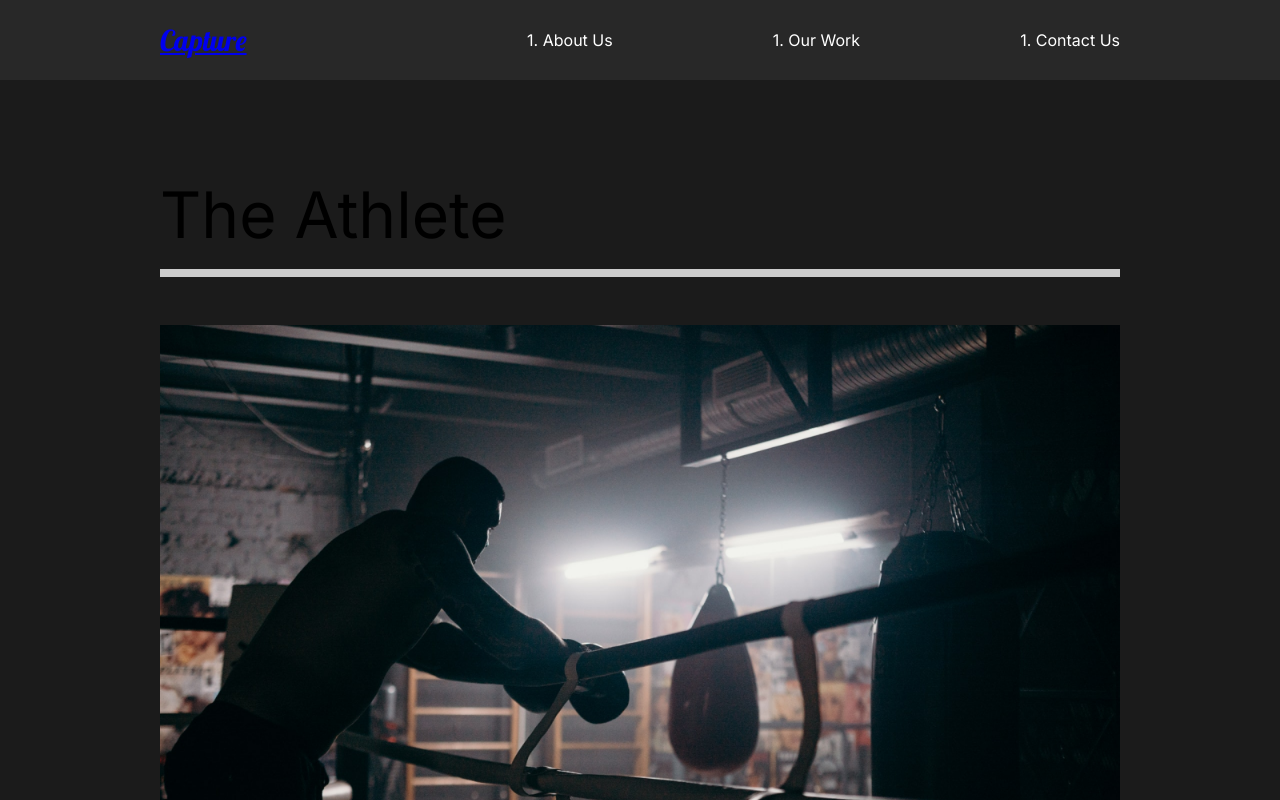
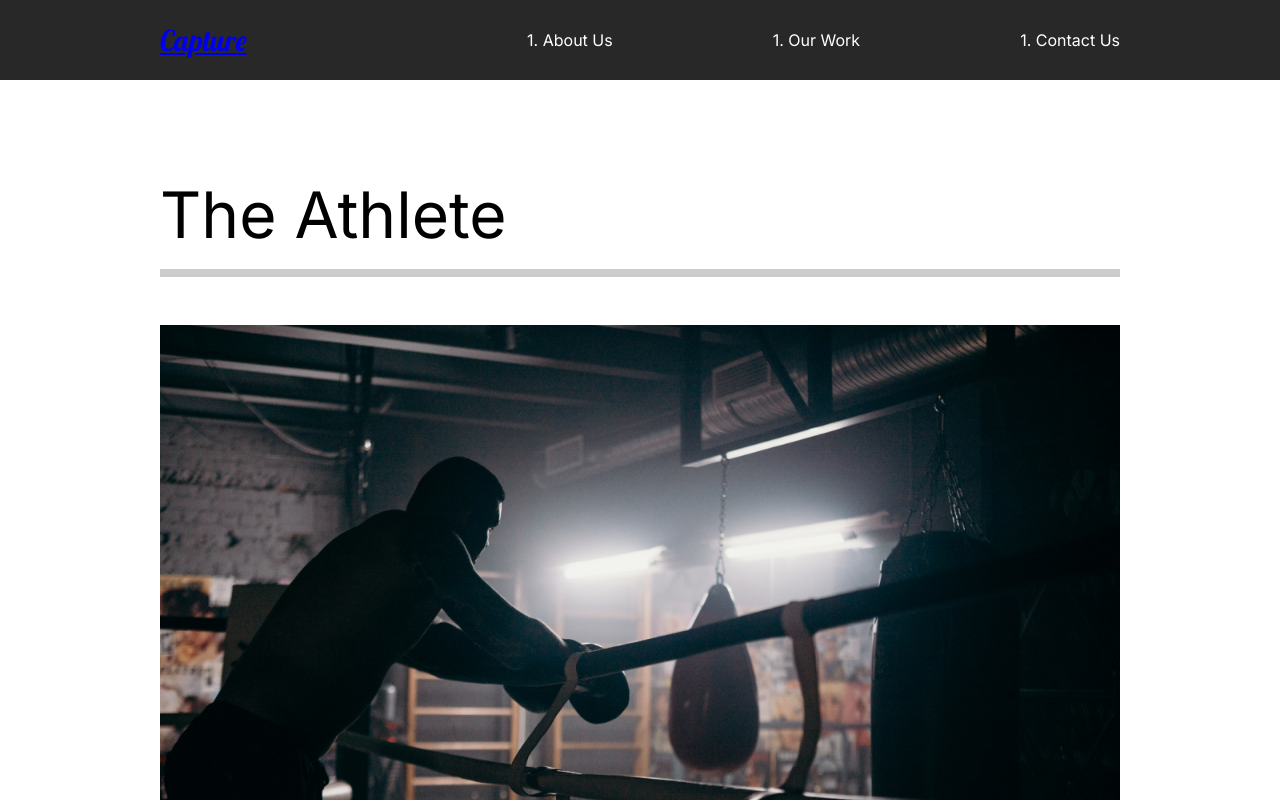
Before and after one commit to JPMurdie/dev-ed-capture-project, a React (Create React App) app: page /ourwork in a window 1280 px wide. Shown: the top 800 px of the page. Built offline with nearby package versions, Linux system fonts and the light colour scheme.

Commit message:
Animated page transitions on all pages with framer motion. Created base animation in animation.js

```diff
--- a/src/App.js
+++ b/src/App.js
@@ -9,20 +9,26 @@
 import OurWork from "./pages/OurWork";
 import MovieDetail from "./pages/MovieDetail";
 //Router
-import { Routes, Route } from "react-router-dom";
+import { Routes, Route, useLocation } from "react-router-dom";
+//Animation
+import { AnimatePresence } from "framer-motion";
 
 function App() {
+  const location = useLocation();
+
   return (
     <div className="App">
       <GlobalStyle />
       <Nav />
-      <Routes>
+      <AnimatePresence mode="wait">
+        <Routes location={location} key={location.pathname}>
           <Route path="/" exact element={<AboutUs />} />
           <Route path="/aboutus" exact element={<AboutUs />} />
           <Route path="/ourwork" exact element={<OurWork />} />
           <Route path="/contactus" exact element={<ContactUs />} />
           <Route path="/ourwork/:id" element={<MovieDetail />} />
         </Routes>
+      </AnimatePresence>
     </div>
   );
 }
--- /dev/null
+++ b/src/animation.js
@@ -0,0 +1,20 @@
+export const pageAnimation = {
+  hidden: {
+    opacity: 0,
+    y: 300,
+  },
+  show: {
+    opacity: 1,
+    y: 0,
+    transition: {
+      duration: 1,
+    },
+  },
+  exit: {
+    opacity: 0,
+    y: 300,
+    transition: {
+      duration: 1,
+    },
+  },
+};
--- a/src/components/AboutSection.js
+++ b/src/components/AboutSection.js
@@ -1,14 +1,14 @@
 import React from "react";
 import home1 from "../img/home1.png";
-//Styled
-import styled from "styled-components";
 import { About, Description, Image, Hide } from "../styles";
+//Framer Motion
+import { motion } from "framer-motion";
 
 const AboutSection = () => {
   return (
     <About>
       <Description>
-        <div className="title">
+        <div>
           <Hide>
             <h2>We work to make</h2>
           </Hide>
--- a/src/pages/AboutUs.js
+++ b/src/pages/AboutUs.js
@@ -3,14 +3,22 @@
 import AboutSection from "../components/AboutSection";
 import ServicesSection from "../components/ServicesSection";
 import FaqSection from "../components/FaqSection";
+//Animations
+import { motion } from "framer-motion";
+import { pageAnimation } from "../animation";
 
 const AboutUs = () => {
   return (
-    <>
+    <motion.div
+      variants={pageAnimation}
+      initial="hidden"
+      animate="show"
+      exit="exit"
+    >
       <AboutSection />
       <ServicesSection />
       <FaqSection />
-    </>
+    </motion.div>
   );
 };
 
--- a/src/pages/ContactUs.js
+++ b/src/pages/ContactUs.js
@@ -1,10 +1,18 @@
 import React from "react";
+//Animations
+import { motion } from "framer-motion";
+import { pageAnimation } from "../animation";
 
 const ContactUs = () => {
   return (
-    <div>
+    <motion.div
+      variants={pageAnimation}
+      initial="hidden"
+      animate="show"
+      exit="exit"
+    >
       <h1>Contact Us</h1>
-    </div>
+    </motion.div>
   );
 };
 
--- a/src/pages/MovieDetail.js
+++ b/src/pages/MovieDetail.js
@@ -2,6 +2,9 @@
 import styled from "styled-components";
 import { useLocation } from "react-router-dom";
 import { MovieState } from "../movieState";
+//Animations
+import { motion } from "framer-motion";
+import { pageAnimation } from "../animation";
 
 const MovieDetail = () => {
   const url = useLocation();
@@ -17,12 +20,17 @@
     );
     setMovie(currentMovie[0]);
     console.log(currentMovie[0]);
-  }, [movie, url]);
+  }, [movies, movie, url]);
 
   return (
     <>
       {movie && (
-        <Details>
+        <Details
+          variants={pageAnimation}
+          initial="hidden"
+          animate="show"
+          exit="exit"
+        >
           <Headline>
             <h2>{movie.title}</h2>
             <img src={movie.mainImg} alt="movie" />
@@ -45,7 +53,7 @@
   );
 };
 
-const Details = styled.div`
+const Details = styled(motion.div)`
   color: white;
 `;
 
--- a/src/pages/OurWork.js
+++ b/src/pages/OurWork.js
@@ -5,10 +5,19 @@
 import athlete from "../img/athlete-small.png";
 import theracer from "../img/theracer-small.png";
 import goodtimes from "../img/goodtimes-small.png";
+//Animations
+import { motion } from "framer-motion";
+import { pageAnimation } from "../animation";
 
 const OurWork = () => {
   return (
-    <Work>
+    <Work
+      variants={pageAnimation}
+      initial="hidden"
+      animate="show"
+      exit="exit"
+      style={{ background: "#fff" }}
+    >
       <Movie>
         <h2>The Athlete</h2>
         <div className="line"></div>
@@ -34,7 +43,7 @@
   );
 };
 
-const Work = styled.div`
+const Work = styled(motion.div)`
   min-height: 100vh;
   overflow: hidden;
   padding: 5rem 10rem;
```
Lines whose indentation alone changed are shown as unchanged.
